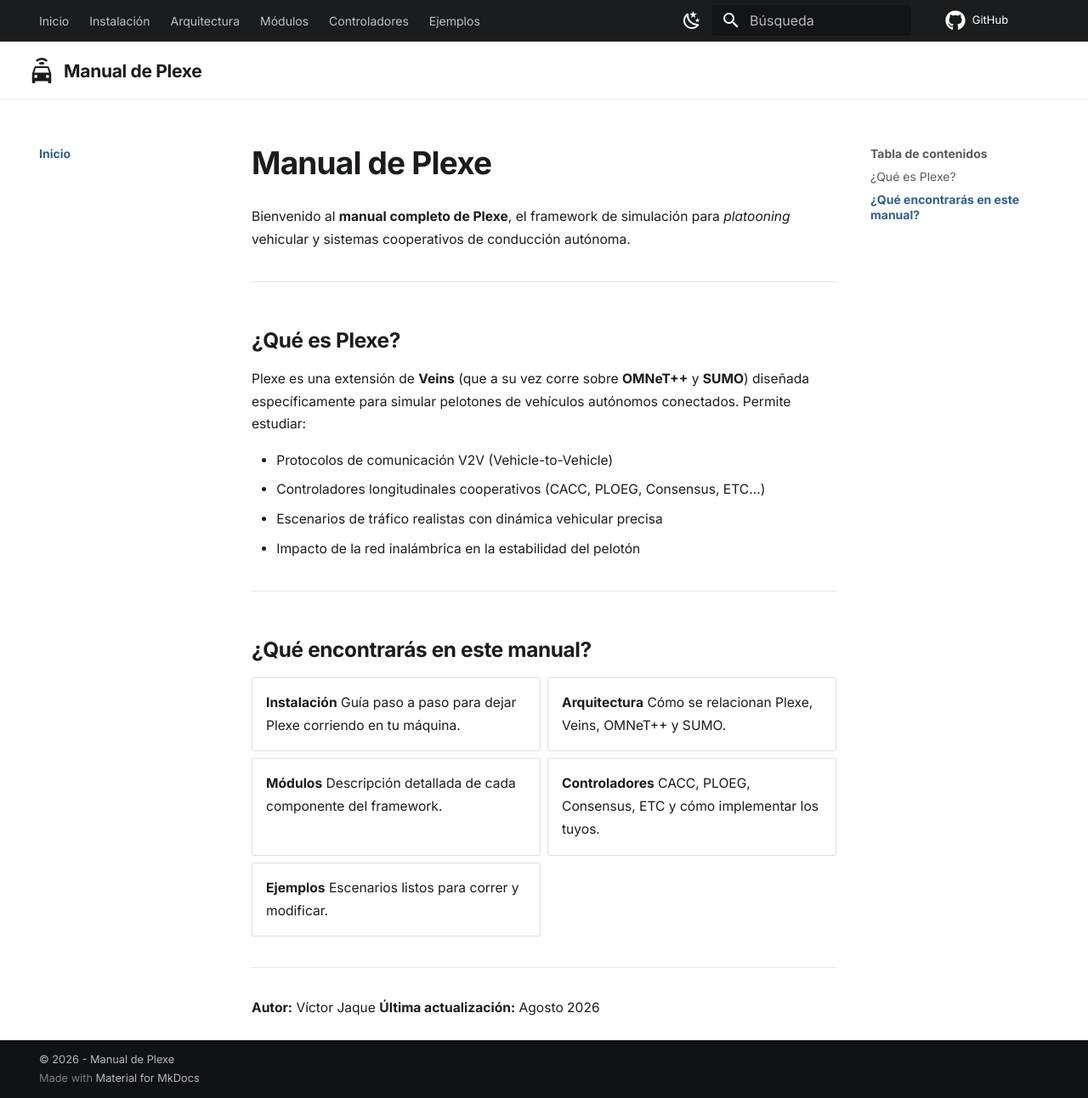
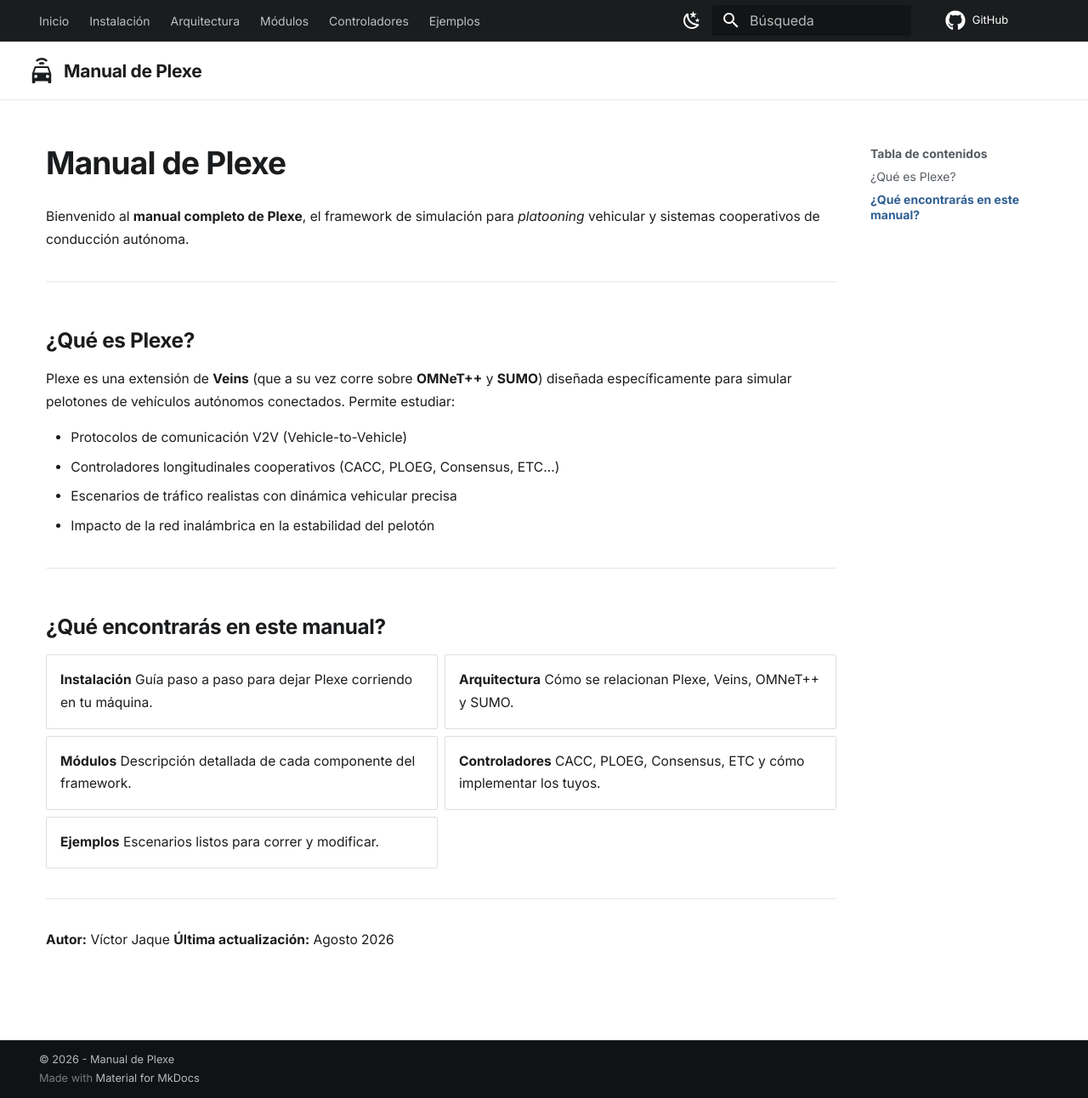
Before and after one commit to VictorJaqueA1/plexe-manual-victor-jaque, an MkDocs documentation site: the page built from docs/index.md, in a window 1280 px wide and 1292 px high. Shown: the whole window at 85% size. Built offline with MkDocs 1.6.1 and Material for MkDocs 9.7.7, drawn with Linux system fonts in a browser that asks for light colours; comment, search, counter and statistics services are not loaded.

Commit message:
Oculta el menu lateral en escritorio y amplia el contenido

```diff
--- a/docs/stylesheets/extra.css
+++ b/docs/stylesheets/extra.css
@@ -138,3 +138,16 @@
 @media screen and (max-width: 76.1875em) {
   .mp-brand__inner { padding: .7rem .8rem; }
 }
+
+/* =========================================================
+   Menú lateral izquierdo oculto en escritorio
+   La navegación ya vive en las pestañas de la cabecera, así que esa
+   columna solo repetía el nombre de la página actual. Al ocultarla,
+   el texto se expande hacia la izquierda por sí solo: Material reparte
+   el ancho sobrante al contenido, sin tocar tipografía ni tamaños.
+   En pantallas angostas NO se oculta: ahí esa misma columna es el
+   menú hamburguesa y es la única forma de navegar.
+   ========================================================= */
+@media screen and (min-width: 76.25em) {
+  .md-sidebar--primary { display: none; }
+}
```
